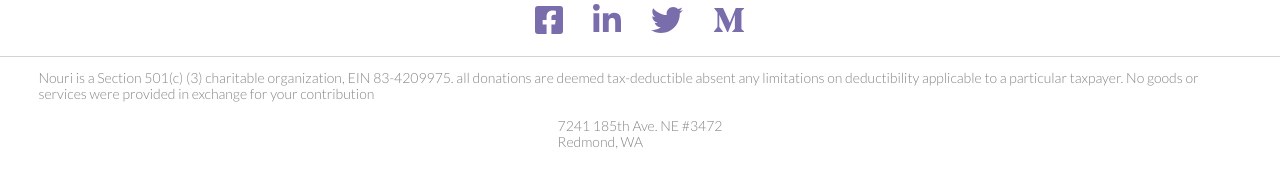
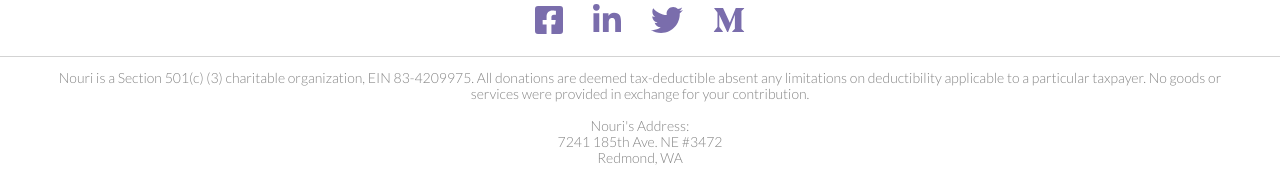
Before and after one commit to nourimeals/website, a React app: page / in a window 1280 px wide. Shown: the part 1929-2105 px from the top of the page. Built offline with nearby package versions, Linux system fonts and the light colour scheme; a web font is replaced by a local one.

Commit message:
update to footer.scss new class missionStatement, updat Footer div text adds Nours address and a breat

```diff
--- a/src/components/common/footer/Footer.jsx
+++ b/src/components/common/footer/Footer.jsx
@@ -1,13 +1,13 @@
 import React from 'react';
 import './footer.scss';
-import './missionStatement.css'
+
 import { FontAwesomeIcon } from "@fortawesome/react-fontawesome";
-import { faFacebookSquare, faLinkedinIn, faTwitter, faMediumM, faCentercode } from "@fortawesome/free-brands-svg-icons";
+import { faFacebookSquare, faLinkedinIn, faTwitter, faMediumM } from "@fortawesome/free-brands-svg-icons";
 
 
-const CONTENT = <div className="missionStatement">Nouri is a Section 501(c) (3) charitable organization, EIN 83-4209975. all donations are deemed tax-deductible absent any limitations on
-deductibility applicable to a particular taxpayer. No goods or services were provided in exchange for your contribution<br/></div>;
-const ADDRESS = <div className="missionStatement">7241 185th Ave. NE #3472 <br/> Redmond, WA</div>
+const CONTENT = <div className="missionStatement">Nouri is a Section 501(c) (3) charitable organization, EIN 83-4209975. All donations are deemed tax-deductible absent any limitations on
+deductibility applicable to a particular taxpayer. No goods or services were provided in exchange for your contribution.<br/></div>;
+const ADDRESS = <div className="missionStatement">Nouri's Address:<br/>7241 185th Ave. NE #3472 <br/> Redmond, WA</div>
 
 export const Footer = () => {
     return (
--- a/src/components/common/footer/footer.scss
+++ b/src/components/common/footer/footer.scss
@@ -20,9 +20,18 @@ footer {
   display: flex;
   flex-direction: column;
   justify-content: center;
+  justify-content: center;
+  align-content: center;
   border-top: 1px solid lightgray;
   padding: 1% 3% 1% 3%;
   font-size: 14px;
   font-weight: 300;
   color: #848484;
 }
+
+.missionStatement{
+    text-align: center;
+    justify-content: center;
+    justify-self: center;
+    align-self: center;
+}
```
